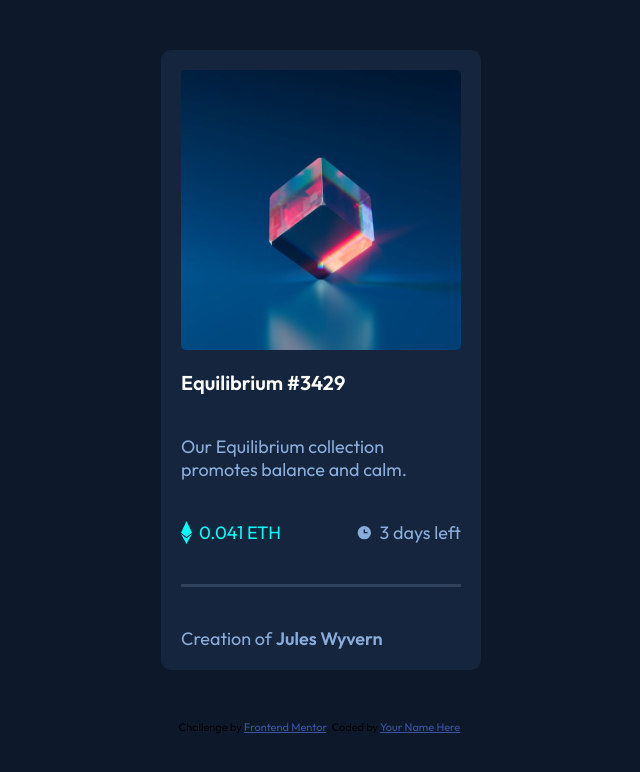
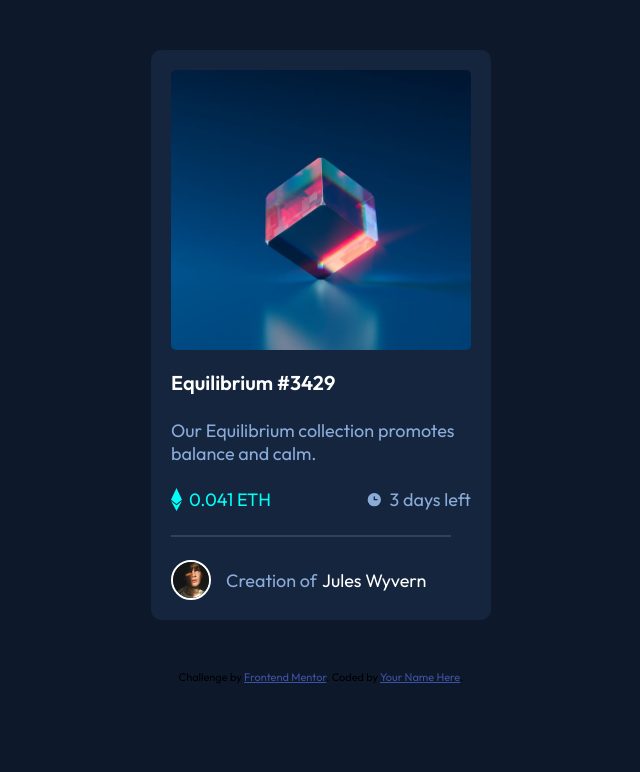
Before and after one commit to elfreeze/nft-preview-card-component-main, a plain HTML site: page index.html in a window 1280 px wide. Shown: the whole page, without its empty margins (319-959 px from the left). Drawn offline with Linux system fonts and the light colour scheme.

Commit message:
new changes

```diff
--- a/index.html
+++ b/index.html
@@ -28,7 +28,7 @@
     </div>
 
     <div class="line"></div>
-      <p>Creation of <strong>Jules Wyvern</strong></p>
+      <p class="owner-attribution"><img class="avatar" src="/images/image-avatar.png" alt="image of creator of NFT"> Creation of <span>Jules Wyvern</span></p>
   </main>
 
 </div>
--- a/styling/style.css
+++ b/styling/style.css
@@ -37,12 +37,13 @@ p {
     align-items: center;
 }
 .img-container > img {
-    width: 280px;
+    width: 300px;
+    height: 280px;
     border-radius: 5px;
 }
 main {
-    width: 300px;
-    height: 300px;
+    width: 320px;
+    height: 250px;
     padding: 10px;
     display: flex;
     flex-direction: column;
@@ -80,7 +81,22 @@ main > p {
 .line {
     width: 280px;
     background: hsl(215, 32%, 27%);
-    height: 3px;
+    height: 2px;
+}
+.owner-attribution {
+    display: flex;
+    align-items: center;
+    height: 40px;
+}
+.owner-attribution > span {
+    color: hsl(0, 0%, 100%);
+    margin-left: 5px;
+}
+.avatar {
+    height: 40px;
+    border: 2px solid hsl(0, 0%, 100%);
+    border-radius: 50%;
+    margin-right: 15px;
 }
 
 
```
